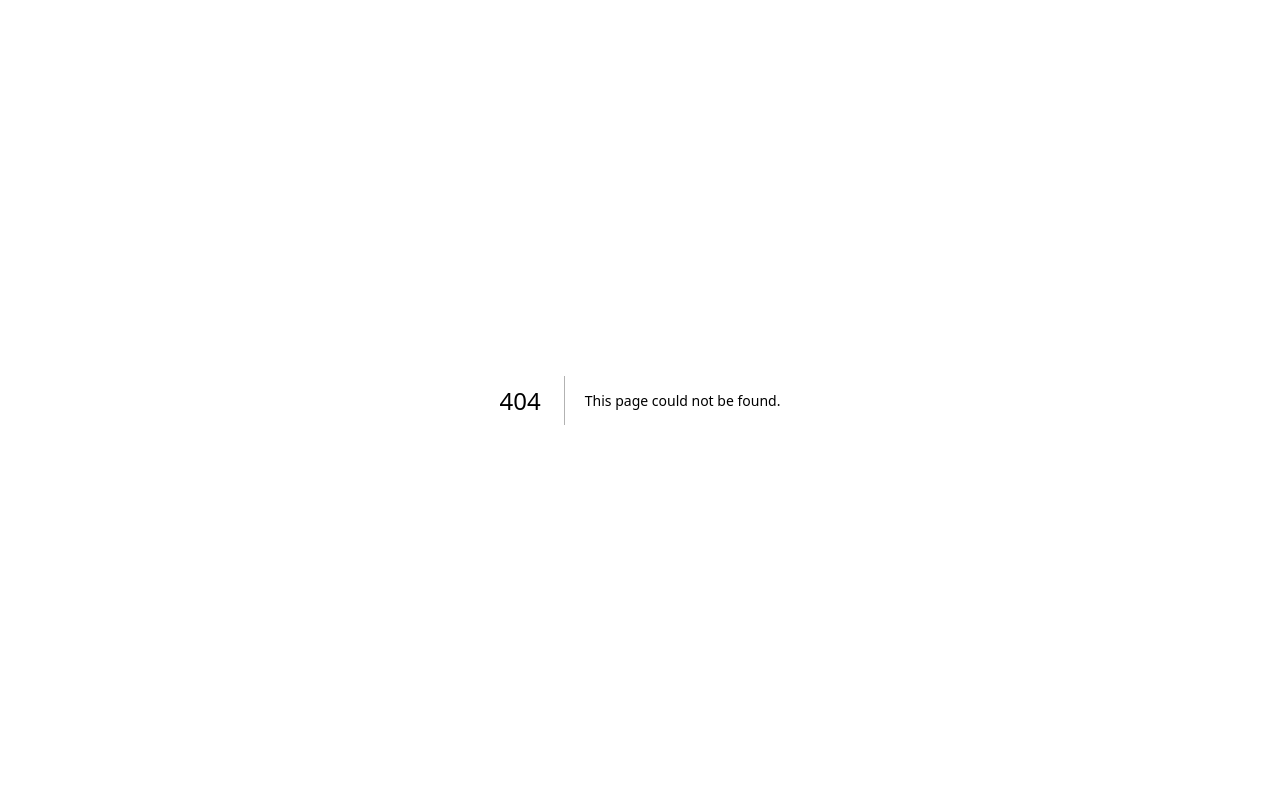
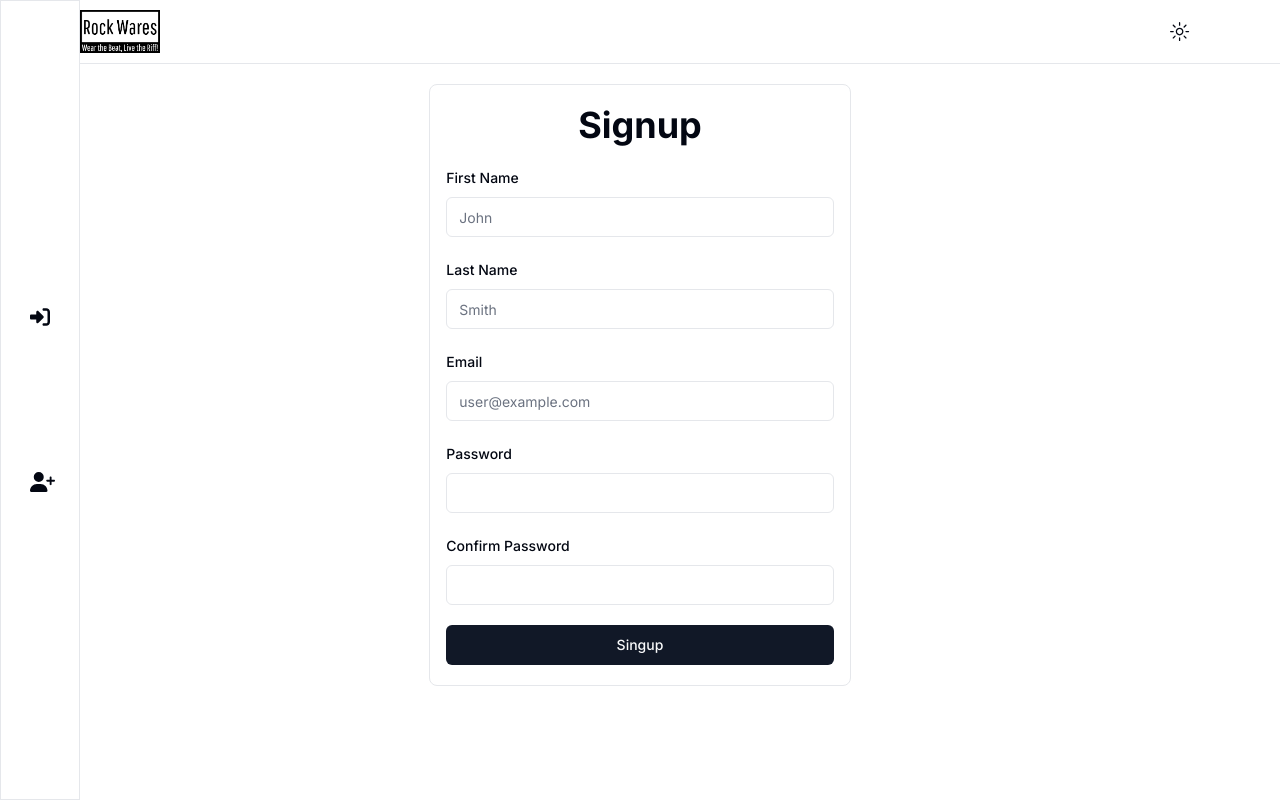
Before and after one commit to HazemLenin/rock-wares, a Next.js app: page /signup in a window 1280 px wide. Before the commit this address had no page. Built offline with nearby package versions, Linux system fonts and the light colour scheme; no server answers.

Commit message:
signup form

```diff
--- a/app/layout.tsx
+++ b/app/layout.tsx
@@ -5,6 +5,8 @@
 import { SessionProvider } from "next-auth/react";
 import { Session } from "next-auth";
 import AuthProvider from "./context/AuthProvider";
+import Navbar from "@/components/Navbar";
+import Sidebar from "@/components/Sidebar";
 
 const inter = Inter({ subsets: ["latin"] });
 
@@ -29,7 +31,11 @@
 					enableSystem
 					disableTransitionOnChange
 				>
-					<AuthProvider session={session}>{children}</AuthProvider>
+					<AuthProvider session={session}>
+						<Navbar />
+						<Sidebar />
+						<main className="pb-24 md:pb-0">{children}</main>
+					</AuthProvider>
 				</ThemeProvider>
 			</body>
 		</html>
--- a/app/page.tsx
+++ b/app/page.tsx
@@ -1,14 +1,3 @@
-import Navbar from "@/components/Navbar";
-import Sidebar from "@/components/Sidebar";
-import { Button } from "@/components/ui/button";
-import Image from "next/image";
-
 export default function Home() {
-	return (
-		<>
-			<Navbar />
-			<Sidebar />
-			<main></main>
-		</>
-	);
+	return <></>;
 }
--- /dev/null
+++ b/app/signup/page.tsx
@@ -0,0 +1,126 @@
+"use client";
+import { Button } from "@/components/ui/button";
+import {
+	Form,
+	FormControl,
+	FormDescription,
+	FormField,
+	FormItem,
+	FormLabel,
+	FormMessage,
+} from "@/components/ui/form";
+import { Input } from "@/components/ui/input";
+import { zodResolver } from "@hookform/resolvers/zod";
+import { useForm } from "react-hook-form";
+import { z } from "zod";
+
+const formSchema = z.object({
+	firstName: z.string().min(1, { message: "First name is required." }),
+	lastName: z.string().min(1, { message: "Last name is required." }),
+	email: z.string().email().min(1, { message: "Email is required." }),
+	password: z.string().min(8, {
+		message: "The password should be equal to or more than 8 characters.",
+	}),
+	confirmPassword: z
+		.string()
+		.min(1, { message: "Password confirmation is required." }),
+});
+
+export default function Signup() {
+	const form = useForm<z.infer<typeof formSchema>>({
+		resolver: zodResolver(formSchema),
+		defaultValues: {
+			firstName: "",
+			lastName: "",
+			email: "",
+			password: "",
+			confirmPassword: "",
+		},
+	});
+
+	function onSubmit(values: z.infer<typeof formSchema>) {
+		console.log(values);
+	}
+
+	return (
+		<div className="flex justify-center pt-5 px-2">
+			<Form {...form}>
+				<form
+					onSubmit={form.handleSubmit(onSubmit)}
+					className="flex flex-col items-center justify-around gap-5 py-5 px-4 w-full md:w-1/3 border rounded-lg"
+				>
+					<h1 className="text-4xl font-bold">Signup</h1>
+					<FormField
+						control={form.control}
+						name="firstName"
+						render={({ field }) => (
+							<FormItem className="md:w-full">
+								<FormLabel>First Name</FormLabel>
+								<FormControl>
+									<Input placeholder="John" {...field} />
+								</FormControl>
+								<FormMessage />
+							</FormItem>
+						)}
+					/>
+					<FormField
+						control={form.control}
+						name="lastName"
+						render={({ field }) => (
+							<FormItem className="md:w-full">
+								<FormLabel>Last Name</FormLabel>
+								<FormControl>
+									<Input placeholder="Smith" {...field} />
+								</FormControl>
+								<FormMessage />
+							</FormItem>
+						)}
+					/>
+
+					<FormField
+						control={form.control}
+						name="email"
+						render={({ field }) => (
+							<FormItem className="md:w-full">
+								<FormLabel>Email</FormLabel>
+								<FormControl>
+									<Input placeholder="user@example.com" {...field} />
+								</FormControl>
+								<FormMessage />
+							</FormItem>
+						)}
+					/>
+					<FormField
+						control={form.control}
+						name="password"
+						render={({ field }) => (
+							<FormItem className="md:w-full">
+								<FormLabel>Password</FormLabel>
+								<FormControl>
+									<Input type="password" {...field} />
+								</FormControl>
+								<FormMessage />
+							</FormItem>
+						)}
+					/>
+					<FormField
+						control={form.control}
+						name="confirmPassword"
+						render={({ field }) => (
+							<FormItem className="md:w-full">
+								<FormLabel>Confirm Password</FormLabel>
+								<FormControl>
+									<Input type="password" {...field} />
+								</FormControl>
+								<FormMessage />
+							</FormItem>
+						)}
+					/>
+					<Button type="submit" className="w-full mx-4">
+						Singup
+					</Button>
+				</form>
+			</Form>
+		</div>
+	);
+}
--- a/components/AuthButton.tsx
+++ b/components/AuthButton.tsx
@@ -3,9 +3,11 @@
 import {
 	faRightFromBracket,
 	faRightToBracket,
+	faUserPlus,
 } from "@fortawesome/free-solid-svg-icons";
 import { FontAwesomeIcon } from "@fortawesome/react-fontawesome";
 import { useSession, signIn, signOut } from "next-auth/react";
+import Link from "next/link";
 
 export default function AuthButton() {
 	const { data: session } = useSession();
@@ -23,6 +25,9 @@
 			<button onClick={() => signIn()} className="w-5 text-xl">
 				<FontAwesomeIcon icon={faRightToBracket} />
 			</button>
+			<Link href="/signup" className="w-5 text-xl">
+				<FontAwesomeIcon icon={faUserPlus} />
+			</Link>
 		</>
 	);
 }
--- a/components/Sidebar.tsx
+++ b/components/Sidebar.tsx
@@ -11,7 +11,7 @@
 
 export default function Sidebar() {
 	return (
-		<aside className="fixed flex md:flex-col justify-center gap-28 items-center border h-20 w-full md:h-full md:w-20 bottom-0">
+		<aside className="fixed flex md:flex-col justify-evenly items-center border h-20 w-full md:h-full md:w-20 bottom-0 bg-background">
 			<Link href="/search" className="w-5 text-xl">
 				<FontAwesomeIcon icon={faSearch} color="white" />
 			</Link>
--- /dev/null
+++ b/components/ui/form.tsx
@@ -0,0 +1,176 @@
+import * as React from "react"
+import * as LabelPrimitive from "@radix-ui/react-label"
+import { Slot } from "@radix-ui/react-slot"
+import {
+  Controller,
+  ControllerProps,
+  FieldPath,
+  FieldValues,
+  FormProvider,
+  useFormContext,
+} from "react-hook-form"
+
+import { cn } from "@/lib/utils"
+import { Label } from "@/components/ui/label"
+
+const Form = FormProvider
+
+type FormFieldContextValue<
+  TFieldValues extends FieldValues = FieldValues,
+  TName extends FieldPath<TFieldValues> = FieldPath<TFieldValues>
+> = {
+  name: TName
+}
+
+const FormFieldContext = React.createContext<FormFieldContextValue>(
+  {} as FormFieldContextValue
+)
+
+const FormField = <
+  TFieldValues extends FieldValues = FieldValues,
+  TName extends FieldPath<TFieldValues> = FieldPath<TFieldValues>
+>({
+  ...props
+}: ControllerProps<TFieldValues, TName>) => {
+  return (
+    <FormFieldContext.Provider value={{ name: props.name }}>
+      <Controller {...props} />
+    </FormFieldContext.Provider>
+  )
+}
+
+const useFormField = () => {
+  const fieldContext = React.useContext(FormFieldContext)
+  const itemContext = React.useContext(FormItemContext)
+  const { getFieldState, formState } = useFormContext()
+
+  const fieldState = getFieldState(fieldContext.name, formState)
+
+  if (!fieldContext) {
+    throw new Error("useFormField should be used within <FormField>")
+  }
+
+  const { id } = itemContext
+
+  return {
+    id,
+    name: fieldContext.name,
+    formItemId: `${id}-form-item`,
+    formDescriptionId: `${id}-form-item-description`,
+    formMessageId: `${id}-form-item-message`,
+    ...fieldState,
+  }
+}
+
+type FormItemContextValue = {
+  id: string
+}
+
+const FormItemContext = React.createContext<FormItemContextValue>(
+  {} as FormItemContextValue
+)
+
+const FormItem = React.forwardRef<
+  HTMLDivElement,
+  React.HTMLAttributes<HTMLDivElement>
+>(({ className, ...props }, ref) => {
+  const id = React.useId()
+
+  return (
+    <FormItemContext.Provider value={{ id }}>
+      <div ref={ref} className={cn("space-y-2", className)} {...props} />
+    </FormItemContext.Provider>
+  )
+})
+FormItem.displayName = "FormItem"
+
+const FormLabel = React.forwardRef<
+  React.ElementRef<typeof LabelPrimitive.Root>,
+  React.ComponentPropsWithoutRef<typeof LabelPrimitive.Root>
+>(({ className, ...props }, ref) => {
+  const { error, formItemId } = useFormField()
+
+  return (
+    <Label
+      ref={ref}
+      className={cn(error && "text-destructive", className)}
+      htmlFor={formItemId}
+      {...props}
+    />
+  )
+})
+FormLabel.displayName = "FormLabel"
+
+const FormControl = React.forwardRef<
+  React.ElementRef<typeof Slot>,
+  React.ComponentPropsWithoutRef<typeof Slot>
+>(({ ...props }, ref) => {
+  const { error, formItemId, formDescriptionId, formMessageId } = useFormField()
+
+  return (
+    <Slot
+      ref={ref}
+      id={formItemId}
+      aria-describedby={
+        !error
+          ? `${formDescriptionId}`
+          : `${formDescriptionId} ${formMessageId}`
+      }
+      aria-invalid={!!error}
+      {...props}
+    />
+  )
+})
+FormControl.displayName = "FormControl"
+
+const FormDescription = React.forwardRef<
+  HTMLParagraphElement,
+  React.HTMLAttributes<HTMLParagraphElement>
+>(({ className, ...props }, ref) => {
+  const { formDescriptionId } = useFormField()
+
+  return (
+    <p
+      ref={ref}
+      id={formDescriptionId}
+      className={cn("text-sm text-muted-foreground", className)}
+      {...props}
+    />
+  )
+})
+FormDescription.displayName = "FormDescription"
+
+const FormMessage = React.forwardRef<
+  HTMLParagraphElement,
+  React.HTMLAttributes<HTMLParagraphElement>
+>(({ className, children, ...props }, ref) => {
+  const { error, formMessageId } = useFormField()
+  const body = error ? String(error?.message) : children
+
+  if (!body) {
+    return null
+  }
+
+  return (
+    <p
+      ref={ref}
+      id={formMessageId}
+      className={cn("text-sm font-medium text-destructive", className)}
+      {...props}
+    >
+      {body}
+    </p>
+  )
+})
+FormMessage.displayName = "FormMessage"
+
+export {
+  useFormField,
+  Form,
+  FormItem,
+  FormLabel,
+  FormControl,
+  FormDescription,
+  FormMessage,
+  FormField,
+}
--- /dev/null
+++ b/components/ui/input.tsx
@@ -0,0 +1,25 @@
+import * as React from "react"
+
+import { cn } from "@/lib/utils"
+
+export interface InputProps
+  extends React.InputHTMLAttributes<HTMLInputElement> {}
+
+const Input = React.forwardRef<HTMLInputElement, InputProps>(
+  ({ className, type, ...props }, ref) => {
+    return (
+      <input
+        type={type}
+        className={cn(
+          "flex h-10 w-full rounded-md border border-input bg-background px-3 py-2 text-sm ring-offset-background file:border-0 file:bg-transparent file:text-sm file:font-medium placeholder:text-muted-foreground focus-visible:outline-none focus-visible:ring-2 focus-visible:ring-ring focus-visible:ring-offset-2 disabled:cursor-not-allowed disabled:opacity-50",
+          className
+        )}
+        ref={ref}
+        {...props}
+      />
+    )
+  }
+)
+Input.displayName = "Input"
+
+export { Input }
--- /dev/null
+++ b/components/ui/label.tsx
@@ -0,0 +1,26 @@
+"use client"
+
+import * as React from "react"
+import * as LabelPrimitive from "@radix-ui/react-label"
+import { cva, type VariantProps } from "class-variance-authority"
+
+import { cn } from "@/lib/utils"
+
+const labelVariants = cva(
+  "text-sm font-medium leading-none peer-disabled:cursor-not-allowed peer-disabled:opacity-70"
+)
+
+const Label = React.forwardRef<
+  React.ElementRef<typeof LabelPrimitive.Root>,
+  React.ComponentPropsWithoutRef<typeof LabelPrimitive.Root> &
+    VariantProps<typeof labelVariants>
+>(({ className, ...props }, ref) => (
+  <LabelPrimitive.Root
+    ref={ref}
+    className={cn(labelVariants(), className)}
+    {...props}
+  />
+))
+Label.displayName = LabelPrimitive.Root.displayName
+
+export { Label }
--- a/package.json
+++ b/package.json
@@ -12,8 +12,10 @@
     "@fortawesome/fontawesome-svg-core": "^6.5.1",
     "@fortawesome/free-solid-svg-icons": "^6.5.1",
     "@fortawesome/react-fontawesome": "^0.2.0",
+    "@hookform/resolvers": "^3.3.4",
     "@radix-ui/react-dropdown-menu": "^2.0.6",
     "@radix-ui/react-icons": "^1.3.0",
+    "@radix-ui/react-label": "^2.0.2",
     "@radix-ui/react-slot": "^1.0.2",
     "@vercel/postgres": "^0.7.2",
     "class-variance-authority": "^0.7.0",
@@ -28,9 +30,11 @@
     "postgres": "^3.4.3",
     "react": "^18",
     "react-dom": "^18",
+    "react-hook-form": "^7.50.1",
     "tailwind-merge": "^2.2.1",
     "tailwindcss-animate": "^1.0.7",
-    "tsx": "^4.7.1"
+    "tsx": "^4.7.1",
+    "zod": "^3.22.4"
   },
   "devDependencies": {
     "@types/node": "^20",
```
Also changed, not shown: 1 other file (tests, documents, lock files or other folders).
